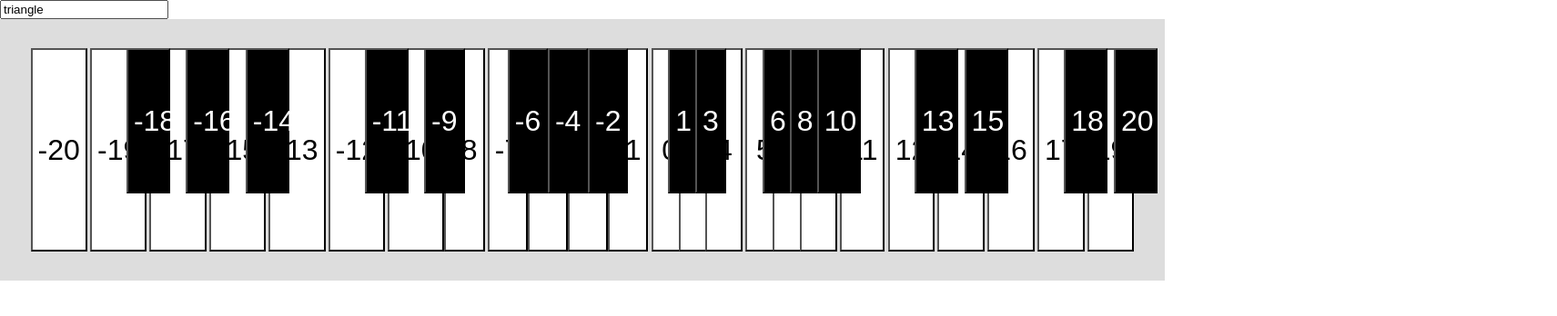
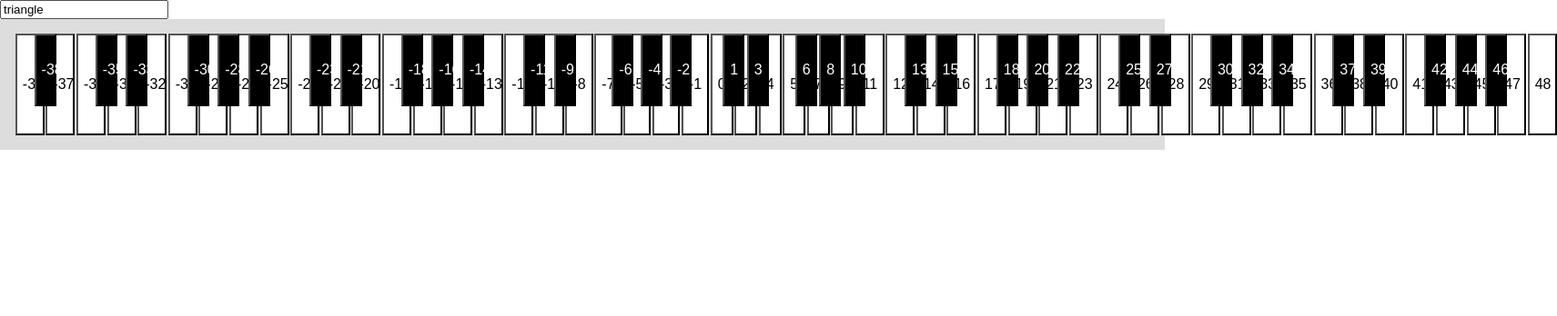
Before and after one commit to resistdesign/mio-piano, a React (Vite) app: page / in a window 1280 px wide. Shown: the top 348 px of the page at 91% size, 1711 px wide, since content can reach past the window. Built offline with nearby package versions, Linux system fonts and the light colour scheme.

Commit message:
chore: (repo) Automatic commit.

```diff
--- a/src/index.tsx
+++ b/src/index.tsx
@@ -50,12 +50,12 @@ const KeyContainer = styled.div`
   padding: 1em;
   background-color: #ddd;
   user-select: none;
-  font-size: 2em;
+  font-size: 1em;
 `;
 
 const App: FC = () => {
-    const rangeStart = -20;
-    const rangeEnd = 20;
+    const rangeStart = -39;
+    const rangeEnd = 48;
     const rangeList = Array.from({length: rangeEnd - rangeStart + 1}, (_, i) => i + rangeStart);
     const [waveType, setWaveType] = useState('triangle');
     const [mouseIsDown, setMouseIsDown] = useState(false);
```
